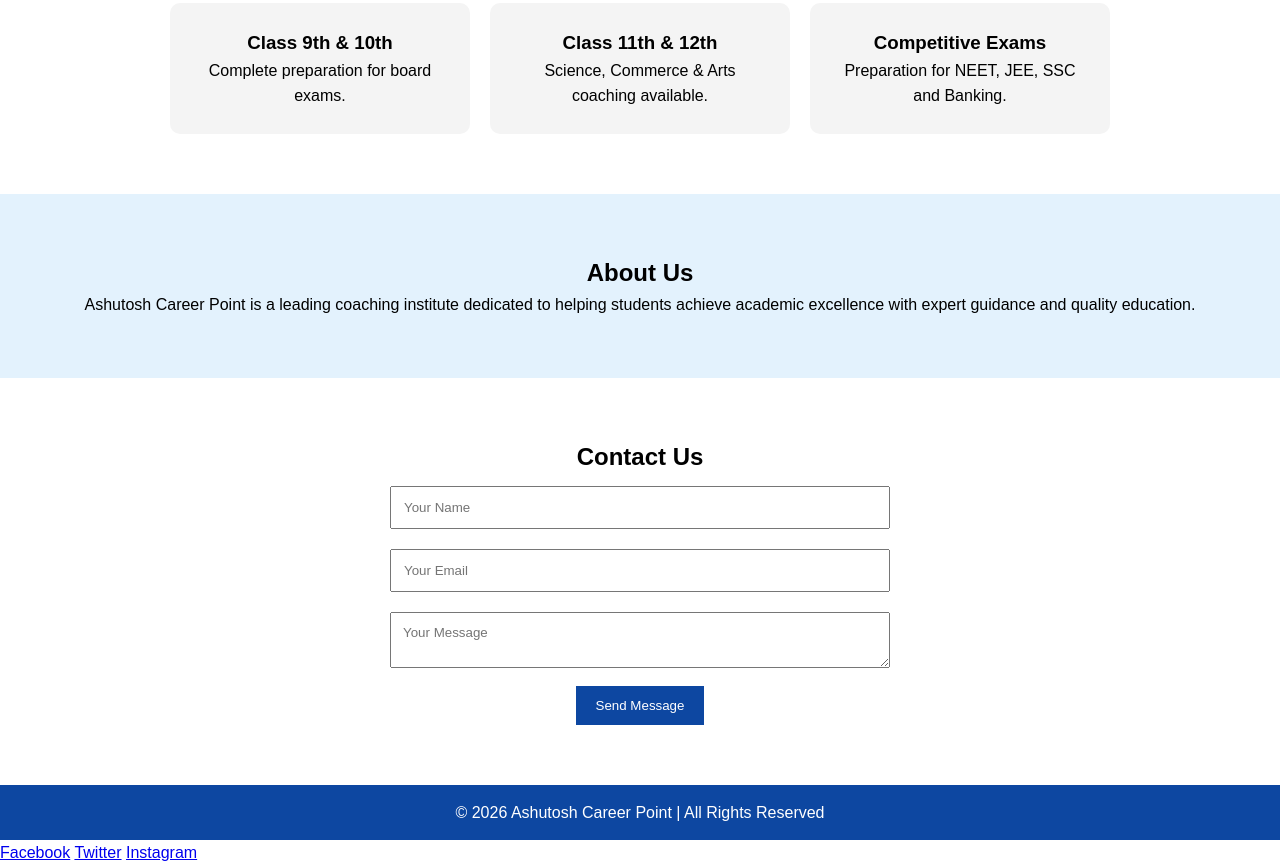
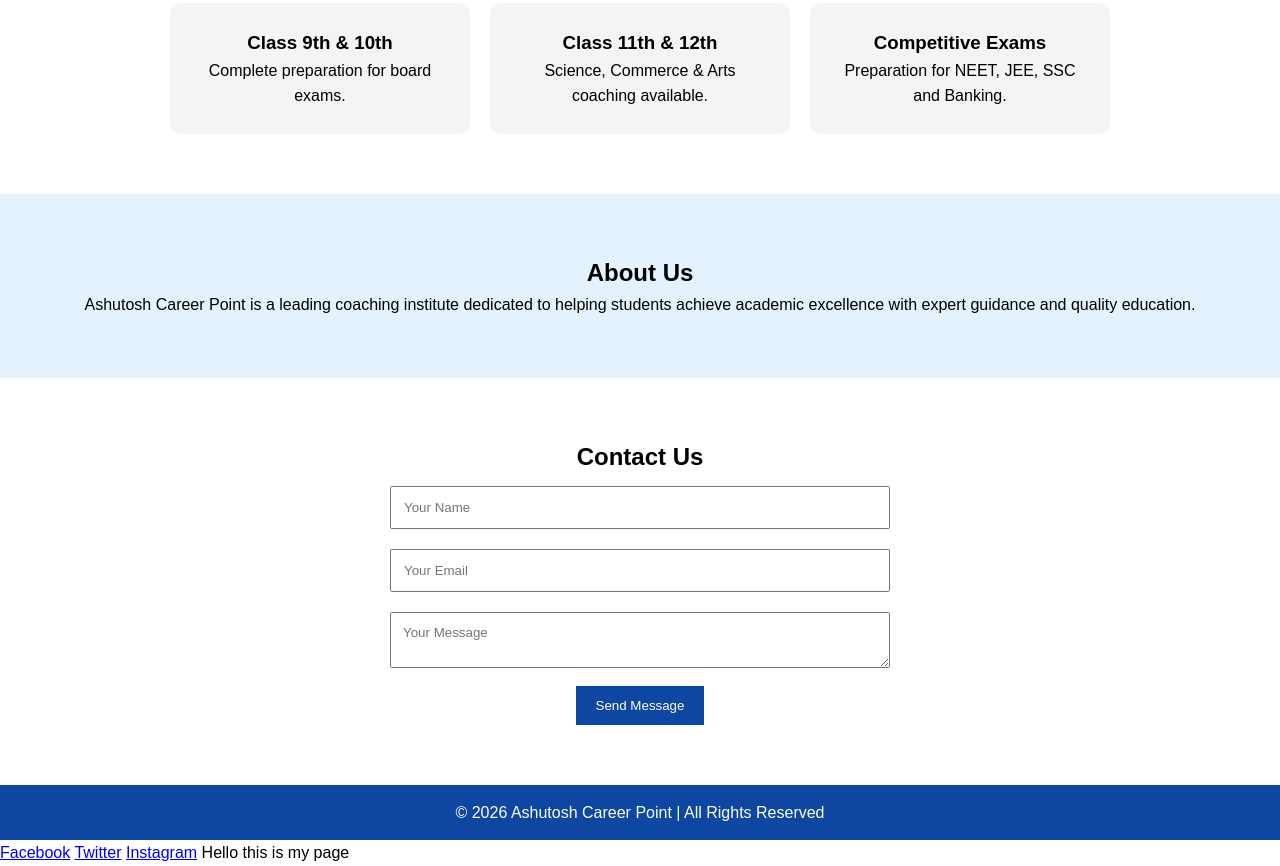
Before and after one commit to ashutoshyadav75/KACP, a plain HTML site: page index.html in a window 1280 px wide. Shown: the part 914-1780 px from the top of the page. Drawn offline with Linux system fonts and the light colour scheme.

Commit message:
third change

```diff
--- a/index.html
+++ b/index.html
@@ -87,8 +87,7 @@
         <a href="#">Facebook</a>
         <a href="#">Twitter</a>
         <a href="#">Instagram</a>
-
-
+Hello this is my page
     <script src="index.js"></script>
 </body>
 </html>
```
